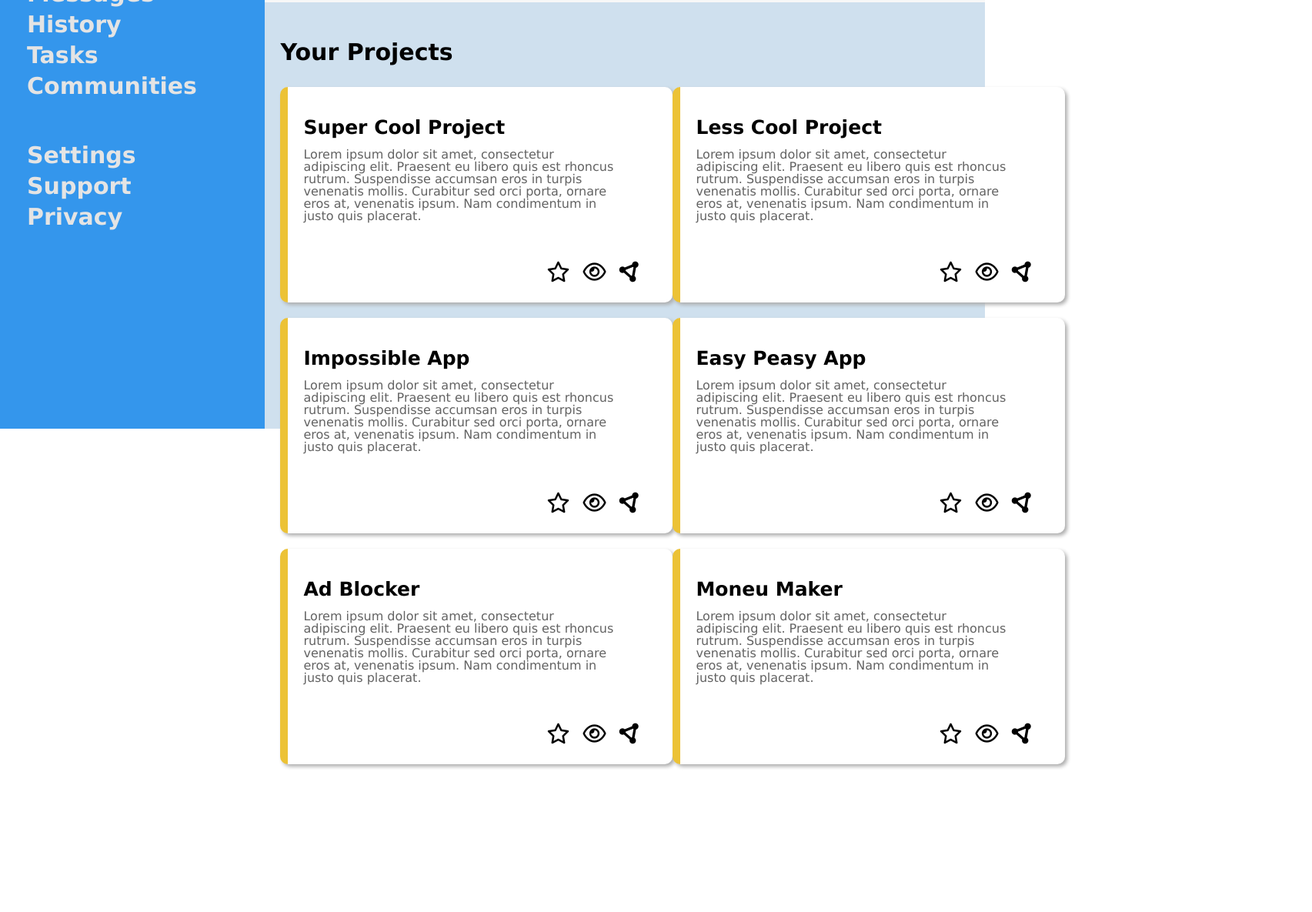
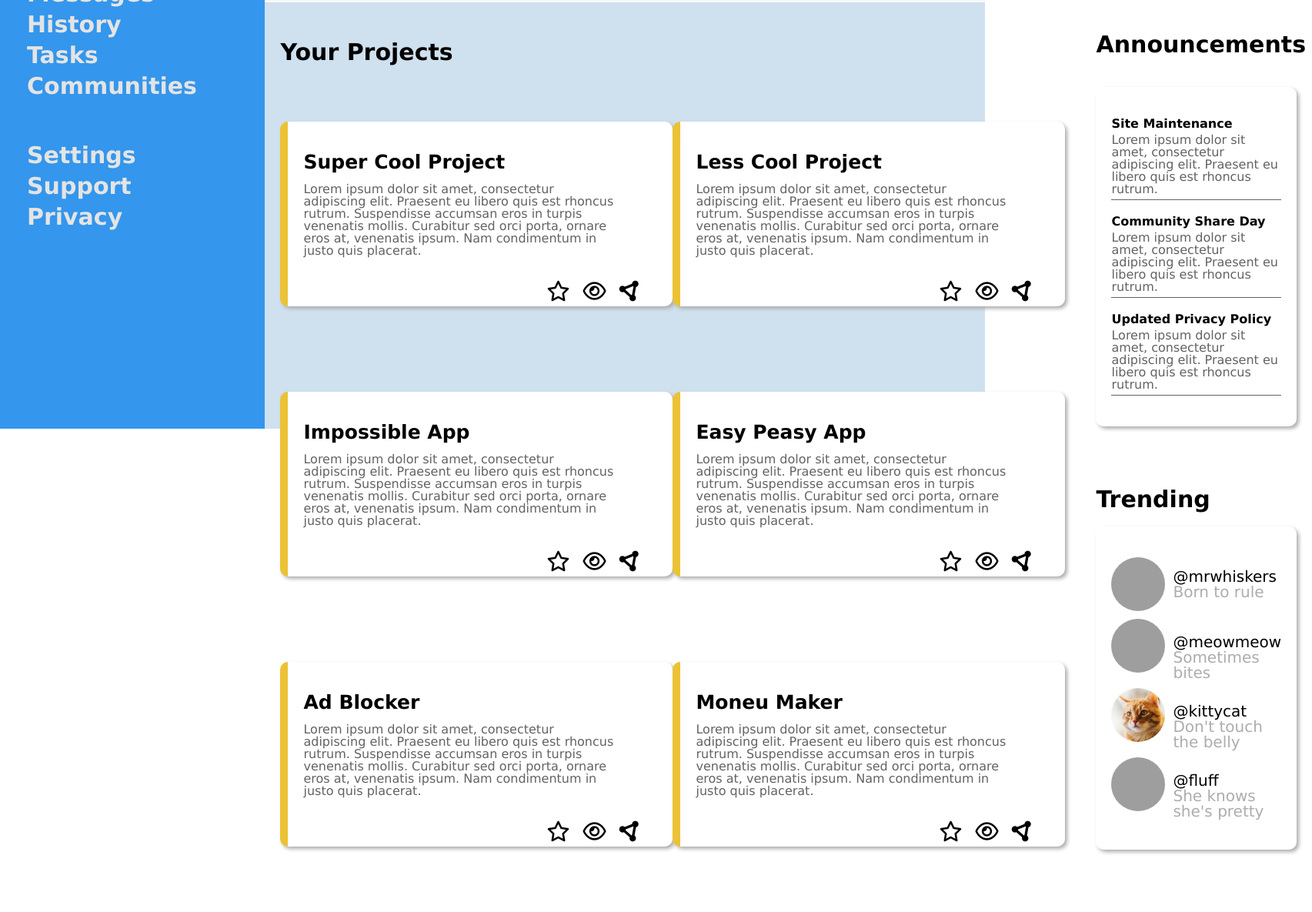
Before and after one commit to ramon-b-oliveira/odin-admin-dashboard, a plain HTML site: page index.html in a window 1280 px wide. Shown: the part 243-1428 px from the top of the page at 77% size, 1705 px wide, since content can reach past the window. Before the commit the page ends 1276 px from the top, so only its background shows below. Drawn offline with Linux system fonts and the light colour scheme; grey boxes are pictures that could not be loaded.

Commit message:
populate rightside of maincontent

```diff
--- a/index.html
+++ b/index.html
@@ -139,9 +139,52 @@
                 </div>
             </div>
         </div>
+        <div class="rightsidecontent">
+            <div class="announcements">
+                <h4>Announcements</h4>
+                <div class="box">
+                    <div class="announcement">
+                        <p class="announcementtitle">Site Maintenance</p>
+                        <p class="announcementtext">Lorem ipsum dolor sit amet, consectetur adipiscing elit. Praesent eu libero quis est rhoncus rutrum.</p>
+                    </div>
+                    <div class="announcement">
+                        <p class="announcementtitle">Community Share Day</p>
+                        <p class="announcementtext">Lorem ipsum dolor sit amet, consectetur adipiscing elit. Praesent eu libero quis est rhoncus rutrum.</p>
+                    </div>
+                    <div class="announcement">
+                        <p class="announcementtitle">Updated Privacy Policy</p>
+                        <p class="announcementtext">Lorem ipsum dolor sit amet, consectetur adipiscing elit. Praesent eu libero quis est rhoncus rutrum.</p>
+                    </div>
 
+                </div>
 
-
+            </div>
+            <div class="trending">
+                <h4>Trending</h4>
+                <div class="box">
+                    <div class="profile">
+                        <div class="trendingprofiles" id="mrwhiskers"></div>
+                        <p class="at">@mrwhiskers</p>
+                        <p class="persondesc">Born to rule</p>
+                    </div>
+                    <div class="profile">
+                        <div class="trendingprofiles" id="meowmeow"></div>
+                        <p class="at">@meowmeow</p>
+                        <p class="persondesc">Sometimes bites</p>
+                    </div>
+                    <div class="profile">
+                        <div class="trendingprofiles" id="kittycat"></div>
+                        <p class="at">@kittycat</p>
+                        <p class="persondesc">Don't touch the belly</p>
+                    </div>
+                    <div class="profile">
+                        <div class="trendingprofiles" id="fluff"></div>
+                        <p class="at">@fluff</p>
+                        <p class="persondesc">She knows she's pretty</p>
+                    </div>
+                </div>
+            </div>
+        </div>
     </div>
 </body>
 </html>
--- a/style.css
+++ b/style.css
@@ -170,7 +170,7 @@ a {
     background-color: white;
     border-radius: 10px;
     width: 460px;
-    height: 200px;
+    height: 160px;
 }
 
 .cardtitle {
@@ -184,7 +184,7 @@ a {
 }
 
 .cardbuttons {
-    margin-top: 50px;
+    margin-top: 30px;
     margin-left: auto;
     width: 150px;
 }
@@ -195,9 +195,124 @@ a {
 }
 
 .maincontent h4 {
-    justify-self: left;
     grid-row: 1 / 2;
     grid-column: 1 / 3;
     font-weight: 600;
     font-size: 30px;
 }
+
+.rightsidecontent {
+    display: grid;
+    grid-template-rows: 1fr 1fr;
+    grid-column: 2 / 3;
+}
+
+.announcements {
+    display: grid;
+    grid-template-rows: 50px;
+    grid-template-columns: 1fr;
+    grid-row: 1 / 2;
+    padding: 40px 20px;
+}
+
+.announcements h4 {
+    font-weight: 600;
+    font-size: 30px;
+}
+
+.announcements .box {
+    display: grid;
+    gap: 20px;
+    padding: 40px 20px;
+    grid-template-rows: repeat(auto-fit, 1fr);
+}
+
+.trending {
+    padding: 40px 20px;
+    grid-row: 2 / 3;
+}
+
+.box {
+    border-radius: 10px;
+    box-shadow: 3px 3px 5px #adadad;
+    margin-top: 20px;
+    background-color: white;
+}
+.announcement {
+    border-bottom: solid 1px #636363;
+    padding-bottom: 5px;
+}
+
+.announcementtitle {
+    font-weight: 600;
+}
+
+.announcementtext {
+    color: #636363;
+    margin-top: 5px;
+}
+
+.trending .box {
+    display: grid;
+    padding: 40px 20px;
+    gap: 10px;
+    grid-template-rows: repeat(auto-fit, 1fr);
+}
+
+.profile {
+    display: grid;
+    text-align: left;
+    grid-template-columns: 80px;
+    grid-template-rows: 1fr 1fr;
+}
+
+.trendingprofiles {
+    grid-column: 1 / 2;
+    grid-row: 1 / 3;
+    border-radius: 100%;
+    width: 70px;
+    height: 70px;
+}
+
+.at {
+    align-self: end;
+    font-size: 20px;
+    font-weight: 400;
+    grid-column: 2 / 3;
+    grid-row: 1 / 2;
+}
+
+.persondesc {
+    color: #adadad;
+    font-size: 20px;
+    grid-column: 2 / 3;
+    grid-row: 2 / 3;
+}
+
+#mrwhiskers {
+    background-image: url(assets/pexels-guillaume-meurice-1317844.jpg);
+    background-position-y: 33%;
+    background-position-x: 42%;
+    background-size: 200%;
+}
+
+#meowmeow {
+    background-image: url(assets/pexels-alena-koval-982300.jpg);
+    background-position-y: 27%;
+    background-position-x: 51%;
+    background-size: 155%;
+}
+
+#kittycat {
+    background-image: url(assets/pexels-evg-kowalievska-1170986.jpg);
+    background-position-y: 34%;
+    background-position-x: 61%;
+    background-size: 236%;
+}
+
+#fluff {
+    background-image: url(assets/pexels-just-a-couple-photos-3777622.jpg);
+    background-position-y: 27%;
+    background-position-x: 51%;
+    background-size: 155%;
+}
```
Also changed, not shown: assets/pexels-evg-kowalievska-1170986.jpg (added), 3 other files.
